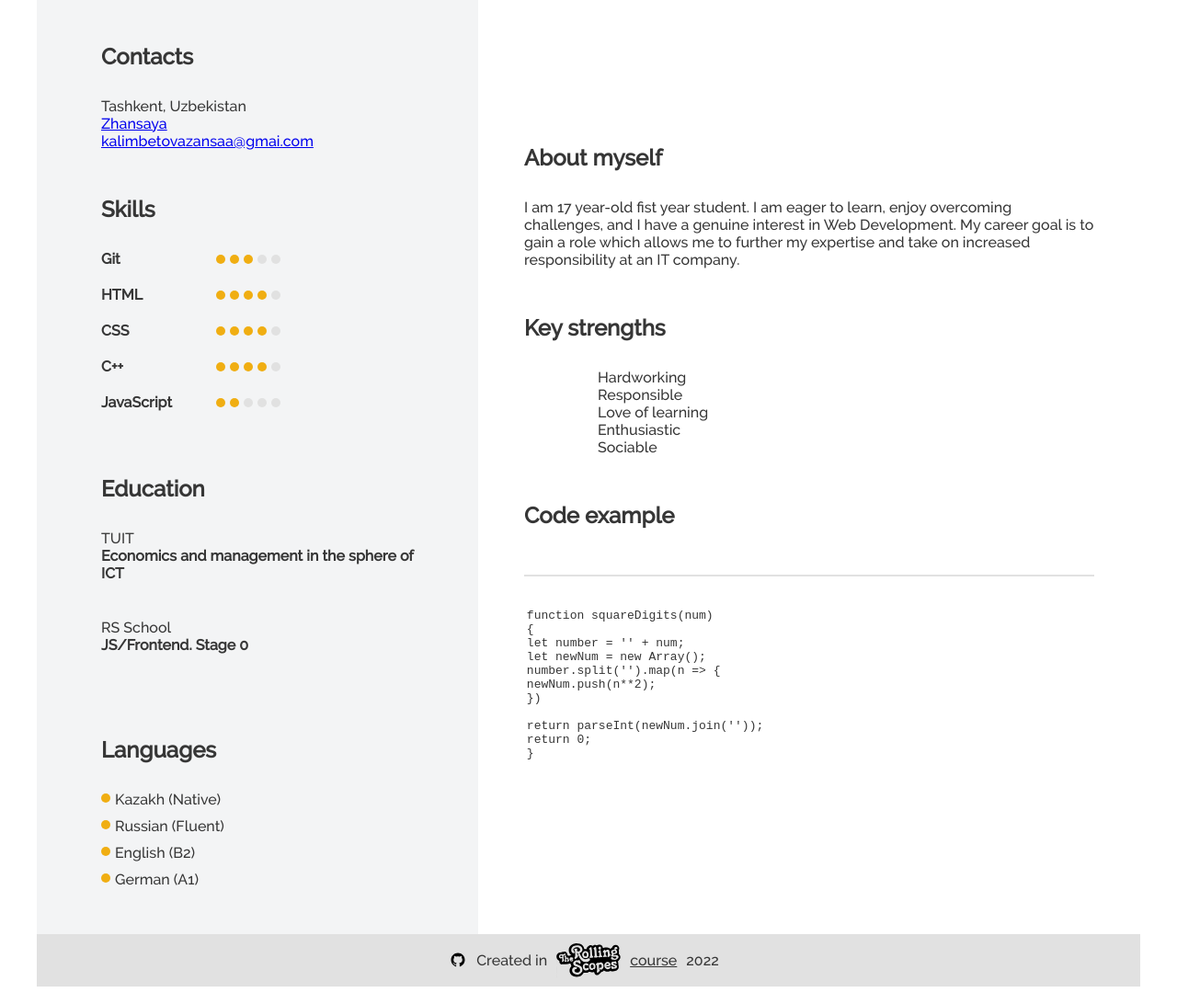
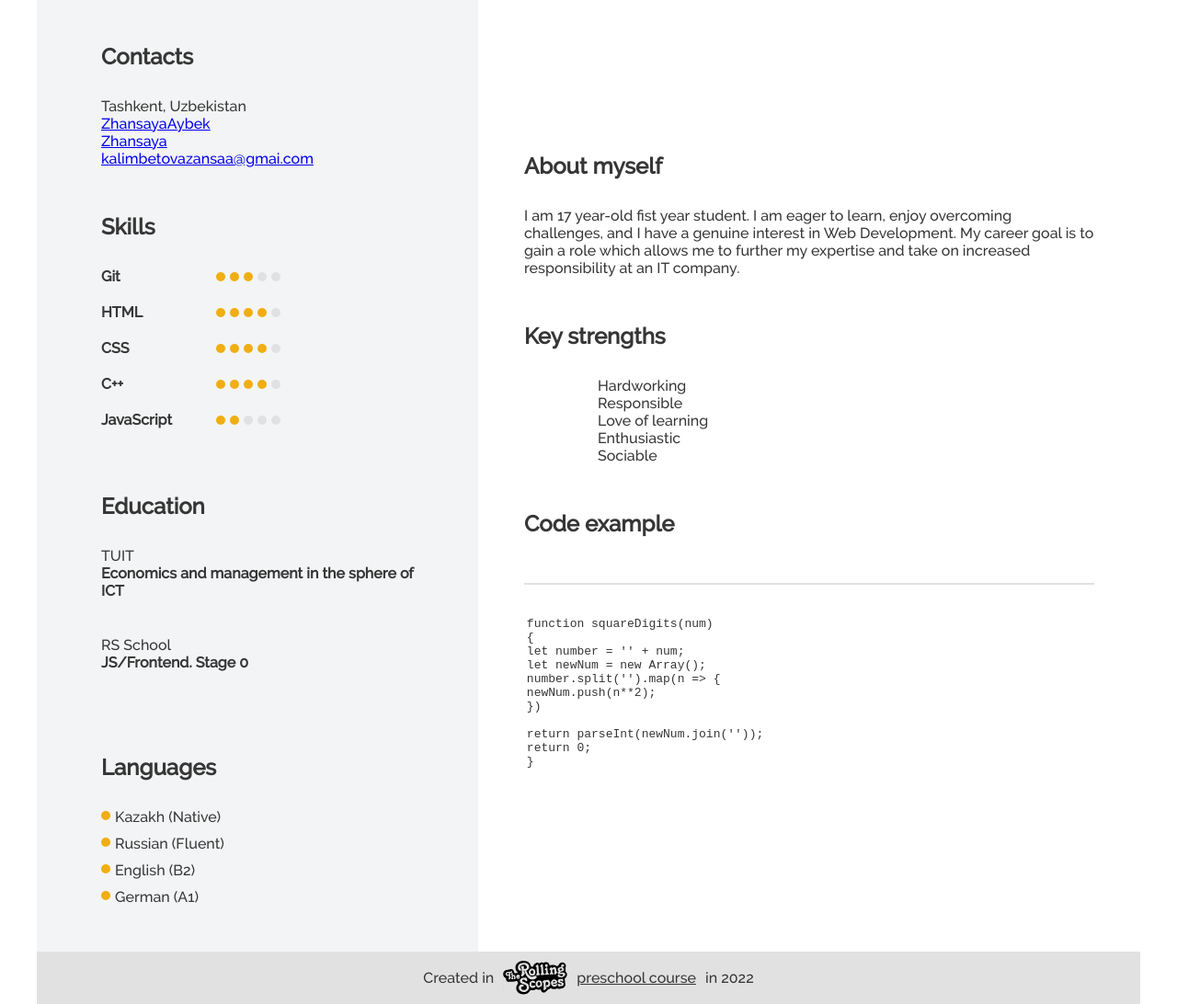
Before and after one commit to ZhansayaAybek/rsschool-cv, a plain HTML site: page index.html in a window 1280 px wide. Shown: the part 303-1395 px from the top of the page at 92% size. Drawn offline with Linux system fonts and the light colour scheme; files whose address does not match are found by name.

Commit message:
feat: update index.html file

```diff
--- a/index.html
+++ b/index.html
@@ -25,10 +25,16 @@
 				<section class="section" id="contacts">
 					<h2 class="section-title">Contacts</h2>
 					<ul class="contacts__cover">
-                        <li class="contacts__block">
+                                                <li class="contacts__block">
 							<div class="contacts__image contact__img_location"></div>
 							<div class="contacts__text">
 								<p class="contacts__paragraph">Tashkent, Uzbekistan</p>
+							</div>
+						</li>
+						<li class="contacts__block">
+							<div class="contacts__image contact__img_github"></div>
+							<div class="contacts__text">
+								<a href="https://github.com/ZhansayaAybek" target="_blank" class="contacts__link">ZhansayaAybek</a>
 							</div>
 						</li>
 						<li class="contacts__block">
@@ -156,15 +162,13 @@
                           }
                        </code>
                     </pre>
-			</div>
-		</main>
-        <footer class="footer">
+		 </section>
+	     </div>
+	</main>
+              <footer class="footer">
 			<div class="footer__inner">
 				<div class="footer__block">
-					<a href="https://github.com/ZhansayaAybek" target="_blank" class="footer__social"></a>
-				</div>
-				<div class="footer__block">
-					<div class="footer__text">Created in <img src="assets/svg/rsschool.svg" class="footer__image" alt=""> <a href="https://rs.school/js/" class="footer__link">course</a> 2022</div>
+					<div class="footer__text">Created in <img src="assets/svg/rsschool.svg" class="footer__image" alt=""> <a href="https://rs.school/js/" class="footer__link">preschool course</a>in 2022</div>
 				</div>
 			</div>
 		</footer>
```
